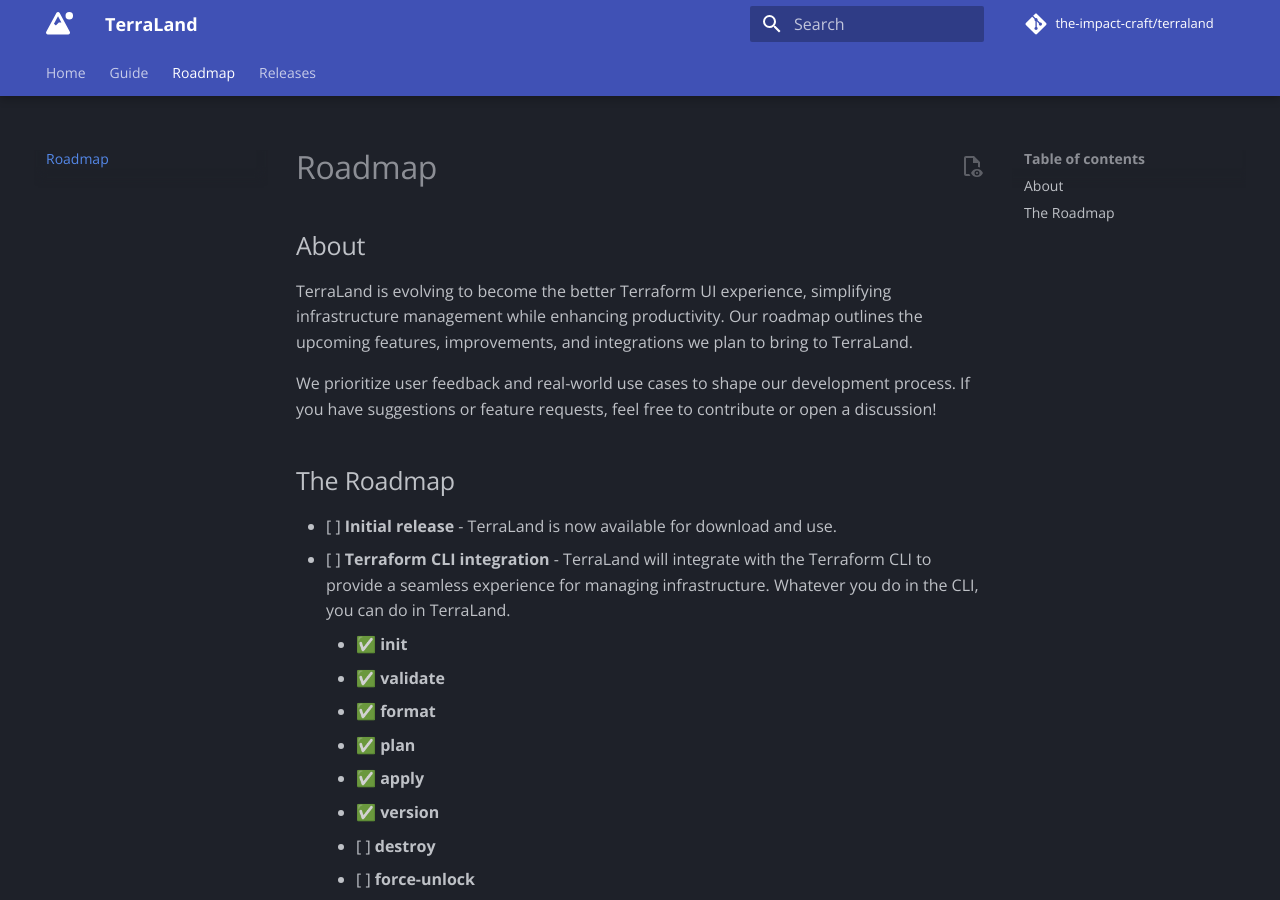
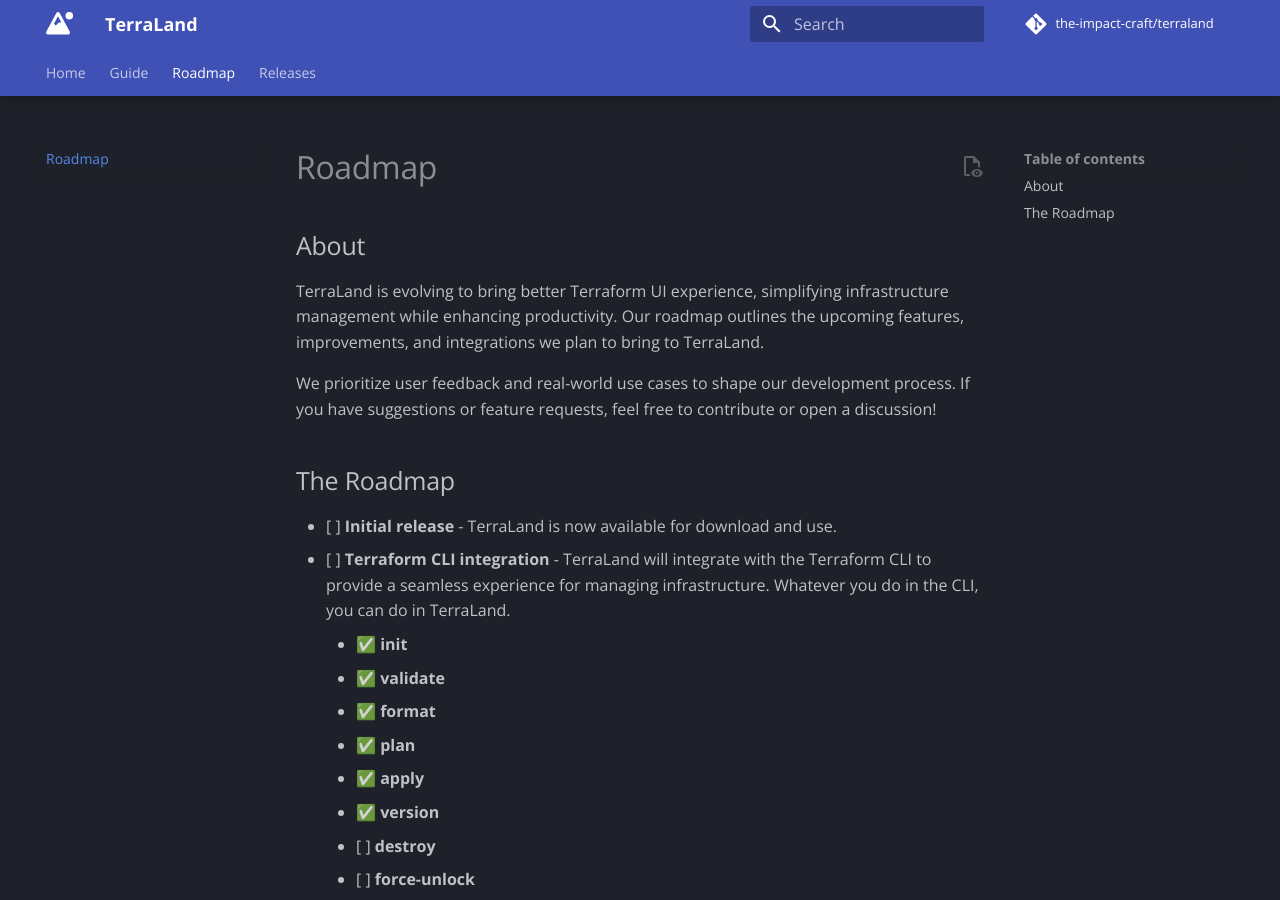
Before and after one commit to the-impact-craft/terraland, an MkDocs documentation site: the page built from docs/roadmap.md, in a window 1280 px wide and 900 px high. Built offline with MkDocs 1.6.1 and Material for MkDocs 9.7.7, drawn with Linux system fonts in a browser that asks for light colours; comment, search, counter and statistics services are not loaded.

Commit message:
Fix wording in roadmap introduction

```diff
--- a/docs/roadmap.md
+++ b/docs/roadmap.md
@@ -1,6 +1,6 @@
 ## About
 
-TerraLand is evolving to become the better Terraform UI experience, simplifying infrastructure management while enhancing productivity. Our roadmap outlines the upcoming features, improvements, and integrations we plan to bring to TerraLand.
+TerraLand is evolving to bring better Terraform UI experience, simplifying infrastructure management while enhancing productivity. Our roadmap outlines the upcoming features, improvements, and integrations we plan to bring to TerraLand.
 
 We prioritize user feedback and real-world use cases to shape our development process. If you have suggestions or feature requests, feel free to contribute or open a discussion!
 
```
